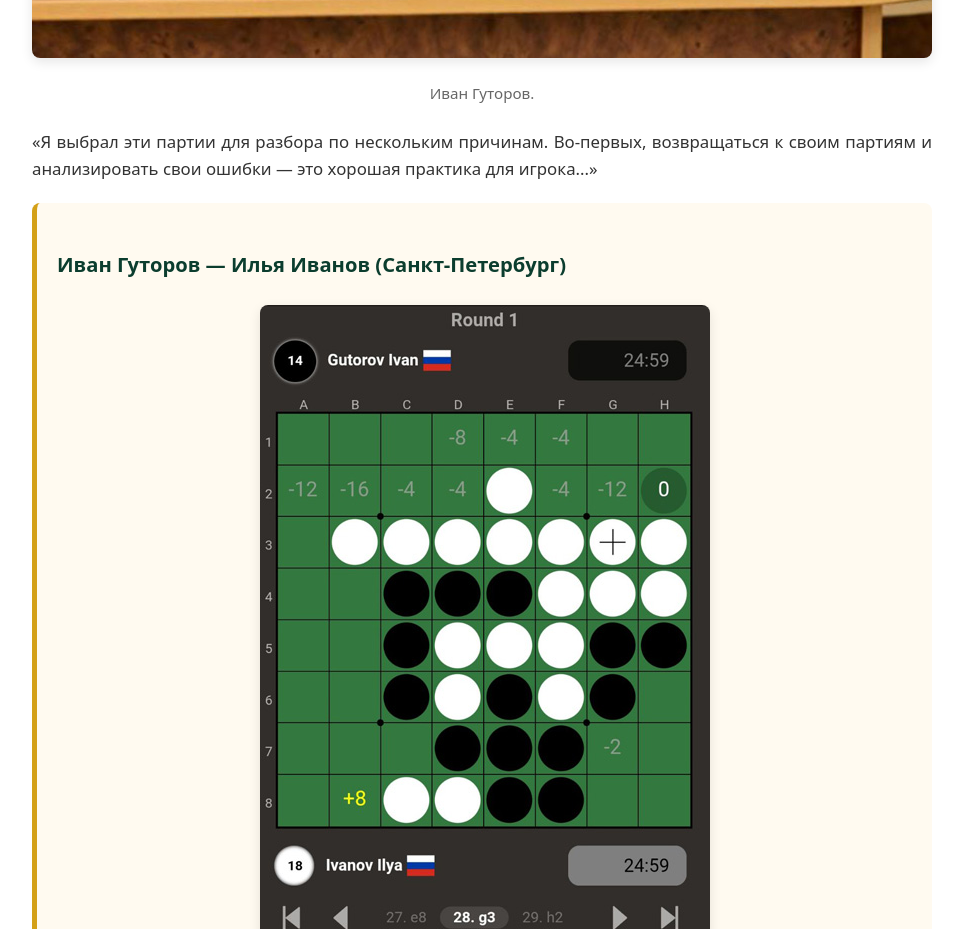
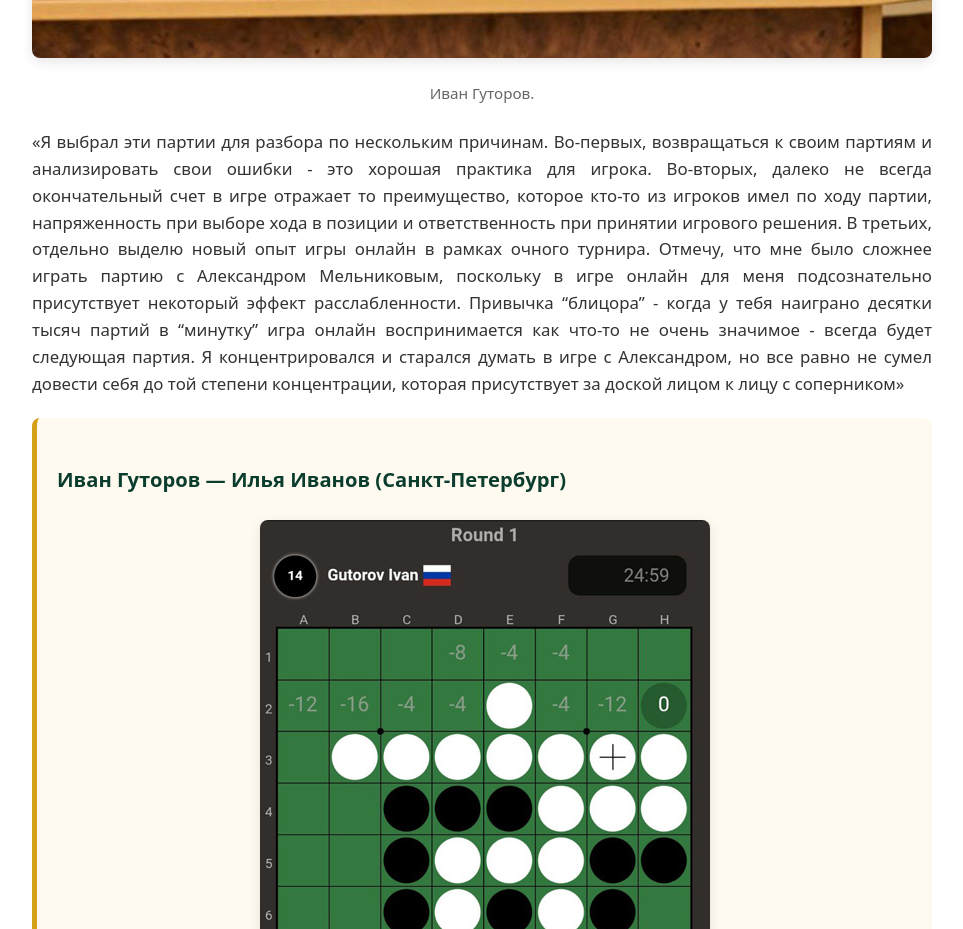
Before and after one commit to zalx22/rusothello, a plain HTML site: page news/news01.html in a window 1280 px wide. Shown: the part 6800-7729 px from the top of the page, without its empty margins (158-1121 px from the left). Drawn offline with Linux system fonts and the light colour scheme.

Commit message:
Add files via upload

```diff
--- a/news/news01.html
+++ b/news/news01.html
@@ -201,7 +201,7 @@
         <figcaption>Иван Гуторов.</figcaption>
         </figure>
 
-        <p>«Я выбрал эти партии для разбора по нескольким причинам. Во-первых, возвращаться к своим партиям и анализировать свои ошибки — это хорошая практика для игрока...»</p>
+        <p>«Я выбрал эти партии для разбора по нескольким причинам. Во-первых, возвращаться к своим партиям и анализировать свои ошибки - это хорошая практика для игрока. Во-вторых, далеко не всегда окончательный счет в игре отражает то преимущество, которое кто-то из игроков имел по ходу партии, напряженность при выборе хода в позиции и ответственность при принятии игрового решения. В третьих, отдельно выделю новый опыт игры онлайн в рамках очного турнира. Отмечу, что мне было сложнее играть партию с Александром Мельниковым, поскольку в игре онлайн для меня подсознательно присутствует некоторый эффект расслабленности. Привычка “блицора” - когда у тебя наиграно десятки тысяч партий в “минутку” игра онлайн воспринимается как что-то не очень значимое - всегда будет следующая партия. Я концентрировался и старался думать в игре с Александром, но все равно не сумел довести себя до той степени концентрации, которая присутствует за доской лицом к лицу с соперником»</p>
 
         <div class="game-analysis">
             <h3>Иван Гуторов — Илья Иванов (Санкт-Петербург)</h3>
```
